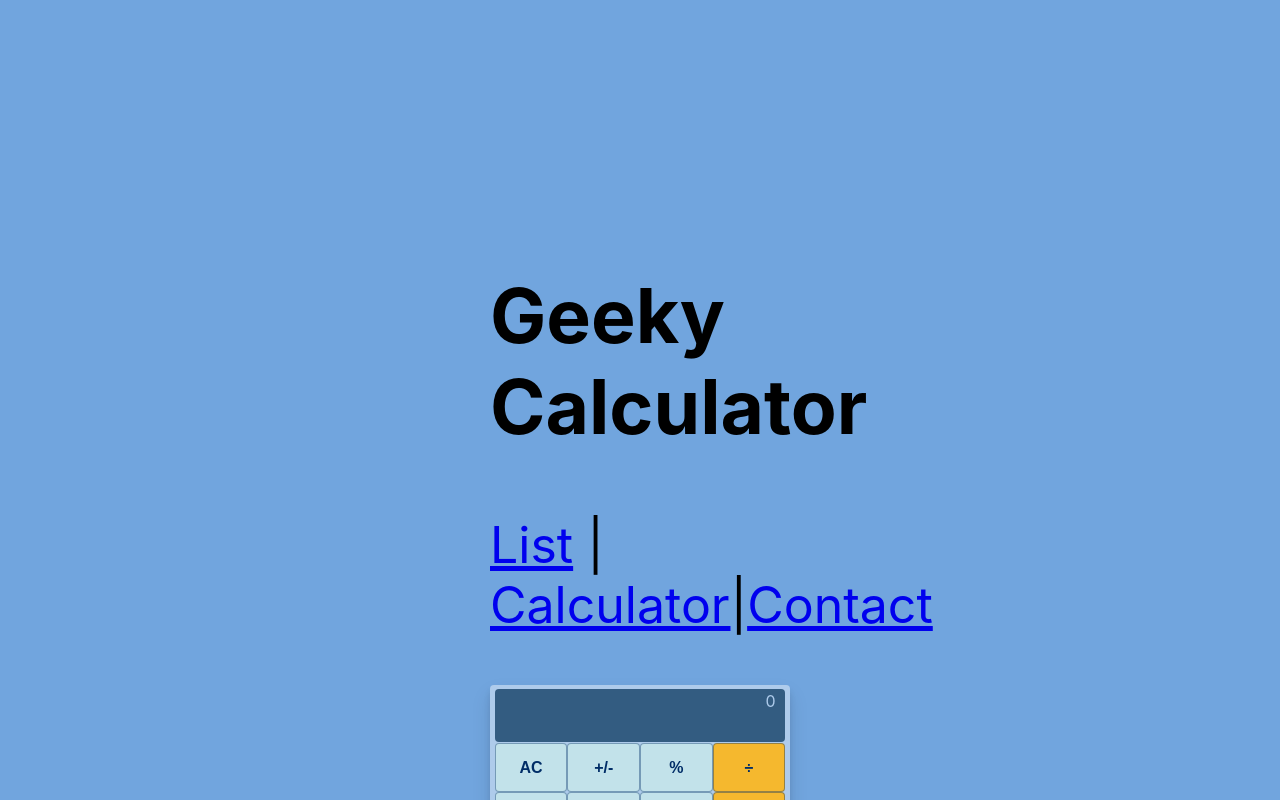
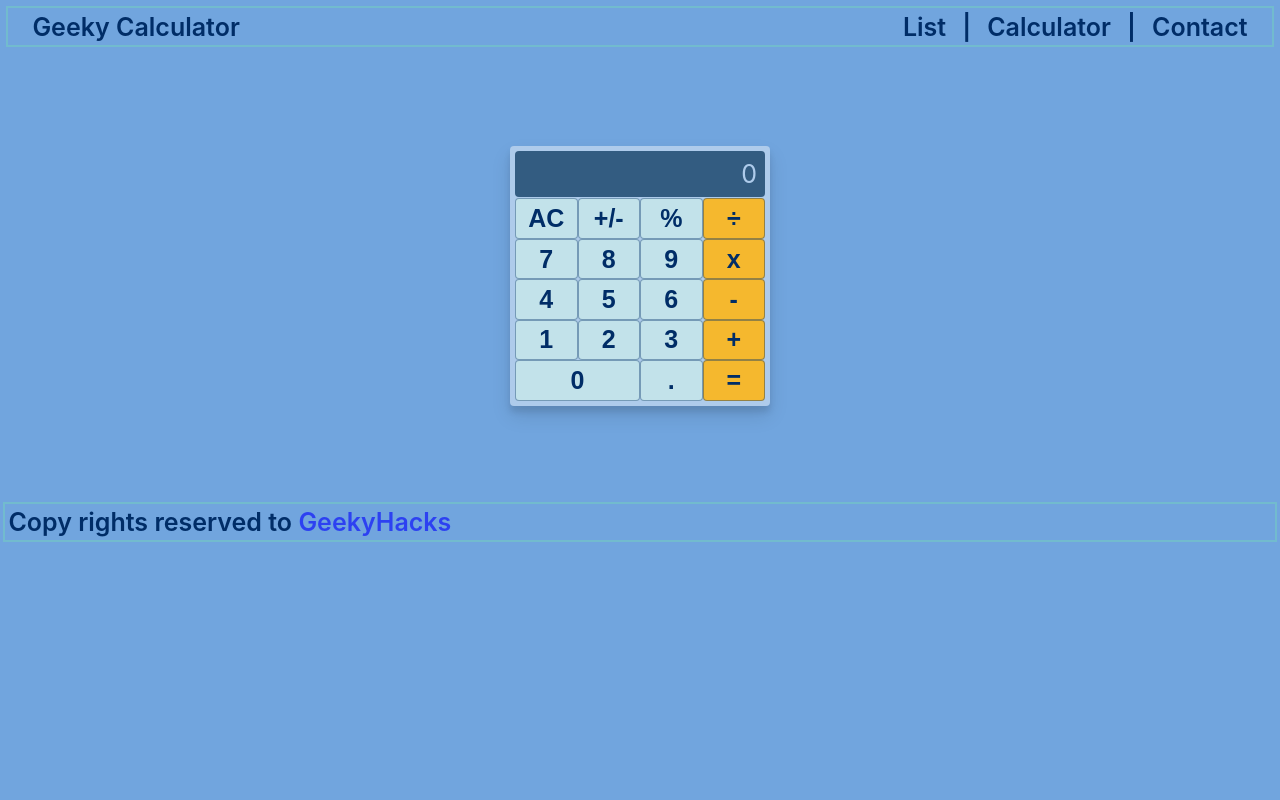
Before and after one commit to GeekyHacks/MyGeekyCalculator, a React (Create React App) app: page / in a window 1280 px wide. Shown: the top 800 px of the page. Built offline with nearby package versions, Linux system fonts and the light colour scheme.

Commit message:
Setup the header and footer for the SPA

```diff
--- a/src/App.js
+++ b/src/App.js
@@ -1,5 +1,6 @@
 import Calculator from './components/Calculator';
 import Header from './components/Header';
+import Footer from './components/Footer';
 import './Styles/Css/App.css';
 
 function App() {
@@ -7,8 +8,24 @@ function App() {
     <div className="App">
       <Header />
       <Calculator />
+      <Footer />
     </div>
   );
 }
 
 export default App;
+
+// links.forEach((link) => {
+//   link.addEventListener('click',  handleClick=()=> {
+//     if (this.id === 'listBtn') {
+//       listpage();
+//     }
+//     if (this.id === 'addNewBook') {
+//       addBook();
+//     }
+//     if (this.id === 'contactBtn') {
+//       contact();
+//     }
+//     return link;
+//   });
+// });
--- a/src/Styles/Css/App.css
+++ b/src/Styles/Css/App.css
@@ -1,25 +1,66 @@
 @import url("https://fonts.googleapis.com/css2?family=Roboto:wght@400;700&display=swap");
+* {
+  margin: 0;
+  padding: 0;
+}
 
 body {
   background: #71a5de;
   font-size: 14px;
-  padding: 2rem;
+  padding: 0.2rem;
   display: flex;
   flex-direction: column;
   justify-content: center;
-  align-items: center;
+  align-items: stretch;
+  white-space: nowrap;
+}
+body a, body h2, body span, body button, body h3 {
+  color: #002d67;
+  font-weight: 600;
+  font-size: 1em;
 }
 
 .App {
-  width: 270px;
+  display: flex;
+  flex-direction: column;
+  justify-content: center;
+  align-items: stretch;
+  gap: 3rem;
+}
+
+nav {
+  display: flex;
+  flex-direction: column;
+  padding: 0.2rem;
+  gap: 0.2rem;
+  justify-content: center;
+  align-self: stretch;
+}
+
+.navBar {
+  display: flex;
+  flex-direction: row;
+  justify-content: space-between;
+  align-items: center;
+  border: 2px solid #72bbce;
+  padding: 0.2rem 0.5rem;
+  align-self: stretch;
+}
+.navBar div {
+  display: flex;
+  flex-direction: row;
+  align-items: center;
+  gap: 1rem;
 }
 
 #CalculatorContainer {
-  height: 300px;
+  width: 250px;
+  height: 250px;
   display: flex;
   flex-direction: column;
   justify-content: stretch;
   align-items: stretch;
+  align-self: center;
   box-shadow: 0 10px 20px rgba(0, 0, 0, 0.1), 0 6px 6px rgba(0, 0, 0, 0.1);
   background-color: #aecbeb;
   border-radius: 4px;
@@ -33,21 +74,17 @@ body {
 }
 
 #CalcInput {
-  flex: 0.2;
-  font-size: 1rem;
+  flex: 0 1 11%;
   text-align: right;
   border-radius: 4px;
-  height: 1.8rem;
   border: none;
   background: #335c81;
-  padding: 0.1rem 0.6rem;
+  padding: 0.5rem;
   color: #aecbeb;
 }
-
 #CalcInput:active {
   border: none;
 }
-
 #CalcInput:focus {
   outline: 0;
 }
@@ -62,22 +99,18 @@ button {
   cursor: pointer;
   text-align: center;
   border: 1px solid rgba(0, 45, 103, 0.4);
-  font-size: 1rem;
   flex: 0 1 25%;
 }
-
 button:active {
   transform: scale(0.96);
   background: #72bbce !important;
 }
-
 button:focus {
   outline: 0;
 }
 
 #Btns {
   flex: 1;
-  font-size: 1rem;
   display: flex;
   flex-wrap: wrap;
 }
@@ -90,26 +123,42 @@ button:focus {
   flex: 0 1 50%;
 }
 
+footer {
+  position: relative;
+  top: auto;
+  bottom: 0;
+  padding: 0.2rem;
+  border: 2px solid #72bbce;
+}
+footer a {
+  transition: all 0.5s;
+  opacity: 0.6;
+  color: blue;
+  cursor: pointer;
+}
+footer a:active {
+  -webkit-background-clip: text;
+  -webkit-text-fill-color: transparent;
+  color: #002d67 !important;
+}
+footer a:focus {
+  outline: 0;
+}
+
 @media (min-width: 768px) {
   body {
-    padding: 10rem 8rem;
     font-size: 18px;
-    padding-left: calc(25% - 120px);
-    padding-right: calc(25% - 120px);
   }
-
-  .App {
-    padding-left: calc(25% - 120px);
-    padding-right: calc(25% - 120px);
-    height: 800px;
-    width: 300px;
+  .navBar {
+    padding: 0.2rem 1.5rem;
+  }
+  #CalculatorContainer {
+    margin: 3rem;
   }
 }
-
 @media (min-width: 999px) {
   body {
-    padding: 13rem 10rem;
-    font-size: 50px;
+    font-size: 25px;
   }
 }
 
--- a/src/Styles/Css/global.css
+++ b/src/Styles/Css/global.css
@@ -1,2 +1,3 @@
-/* stylelint-disable-line */
+
+
 /*# sourceMappingURL=global.css.map */
--- a/src/Styles/Sass/App.sass
+++ b/src/Styles/Sass/App.sass
@@ -1,22 +1,62 @@
 @import url('https://fonts.googleapis.com/css2?family=Roboto:wght@400;700&display=swap')
 @import global
 
+*
+    margin: 0
+    padding: 0
 body
     background: #71a5de
     font-size: 14px
-    padding: 2rem
+    padding: .2rem
     @include columnFlex
     justify-content: center
-    align-items: center
+    align-items: stretch
+    white-space: nowrap
+    a, h2, span,button, h3
+        color: $fontColor
+        font-weight: 600
+        font-size: 1em
 
 .App
-    width: 270px
+    @include columnFlex
+    justify-content: center
+    align-items: stretch
+    gap: 3rem
+
+nav
+    @include columnFlex
+    padding: .2rem
+    gap: .2rem
+    justify-content: center
+    align-self: stretch
+
+.navBar
+    @include rowFlex
+    justify-content: space-between
+    align-items: center
+    border: 2px solid $secondarycolor
+    padding: .2rem .5rem
+    align-self: stretch
+
+    div
+        @include rowFlex
+        align-items: center
+        // margin-right: 1.5rem
+        gap: 1rem
+
+// .dayDate
+//     @include smlInterP
+//     font-weight: 600
+//     align-self: flex-end
+//     margin-right: .4rem
 
 #CalculatorContainer
-    height: 300px
+    width: 250px
+    height: 250px
     @include columnFlex
     justify-content: stretch
     align-items: stretch
+    align-self: center
     box-shadow: $box-shadow
     background-color: #aecbeb
     border-radius: 4px
@@ -28,14 +68,12 @@ body
     font-weight: 600
 
 #CalcInput
-    flex: .2
-    font-size: 1rem
+    flex: 0 1 11%
     text-align: right
     border-radius: 4px
-    height: 1.8rem
     border: none
     background: #335c81
-    padding: 0.1rem 0.6rem
+    padding: .5rem
     color: #aecbeb
 
     &:active
@@ -46,12 +84,10 @@ body
 
 button
     @include button
-    font-size: 1rem
     flex: 0 1 25%
 
 #Btns
     flex: 1
-    font-size: 1rem
     display: flex
     flex-wrap: wrap
 
@@ -61,20 +97,24 @@ button
 #zero
     flex: 0 1 50%
 
+footer
+    position: relative
+    top: auto
+    bottom: 0
+    padding: .2rem
+    border: 2px solid $secondarycolor
+    a
+        @include link
+
 @media ( min-width: 768px  )
     body
-        padding: 10rem 8rem
         font-size: 18px
-        padding-left: $Qlpadding
-        padding-right: $Qrpadding
+    .navBar
+        padding: .2rem 1.5rem
 
-    .App
-        padding-left: $Qlpadding
-        padding-right: $Qrpadding
-        height: 800px
-        width: 300px
+    #CalculatorContainer
+        margin: 3rem
 
 @media (min-width: 999px)
     body
-        padding: 13rem 10rem
-        font-size: 50px
+        font-size: 25px
--- a/src/components/Footer.js
+++ b/src/components/Footer.js
@@ -0,0 +1,18 @@
+import Calculator from './Calculator';
+
+const Footer = () => {
+  const result = (
+    <div>
+      <footer>
+        <h3 className="copyRights">
+          Copy rights reserved to
+          <a href={Calculator}> GeekyHacks</a>
+        </h3>
+      </footer>
+    </div>
+  );
+
+  return result;
+};
+
+export default Footer;
--- a/src/components/Header.js
+++ b/src/components/Header.js
@@ -1,31 +1,34 @@
 import Calculator from './Calculator';
 
 const Header = () => {
-  return (
+  const result = (
     <div>
       <header>
         <nav>
-          <div class="navBar">
+          <div className="navBar">
             <h2>Geeky Calculator</h2>
             <div>
-              <a href="#" class="link" id="listBtn">
+              <a className="link" id="listBtn" href={Calculator}>
                 List
-              </a>{' '}
-              <span>|</span>{' '}
-              <a class="link" id="addNewBook" href="#">
+              </a>
+
+              <span>|</span>
+
+              <a className="link" id="addNewBook" href={Calculator}>
                 Calculator
               </a>
               <span>|</span>
-              <a class="link" id="contactBtn" href="#">
+              <a href={Calculator} className="link" id="contactBtn">
                 Contact
               </a>
             </div>
           </div>
-          <p class="dayDate"></p>
         </nav>
       </header>
     </div>
   );
+
+  return result;
 };
 
 export default Header;
```
Also changed, not shown: src/Styles/Sass/global.sass (+15 -0 lines), 1 other file (tests, documents, lock files or other folders).
